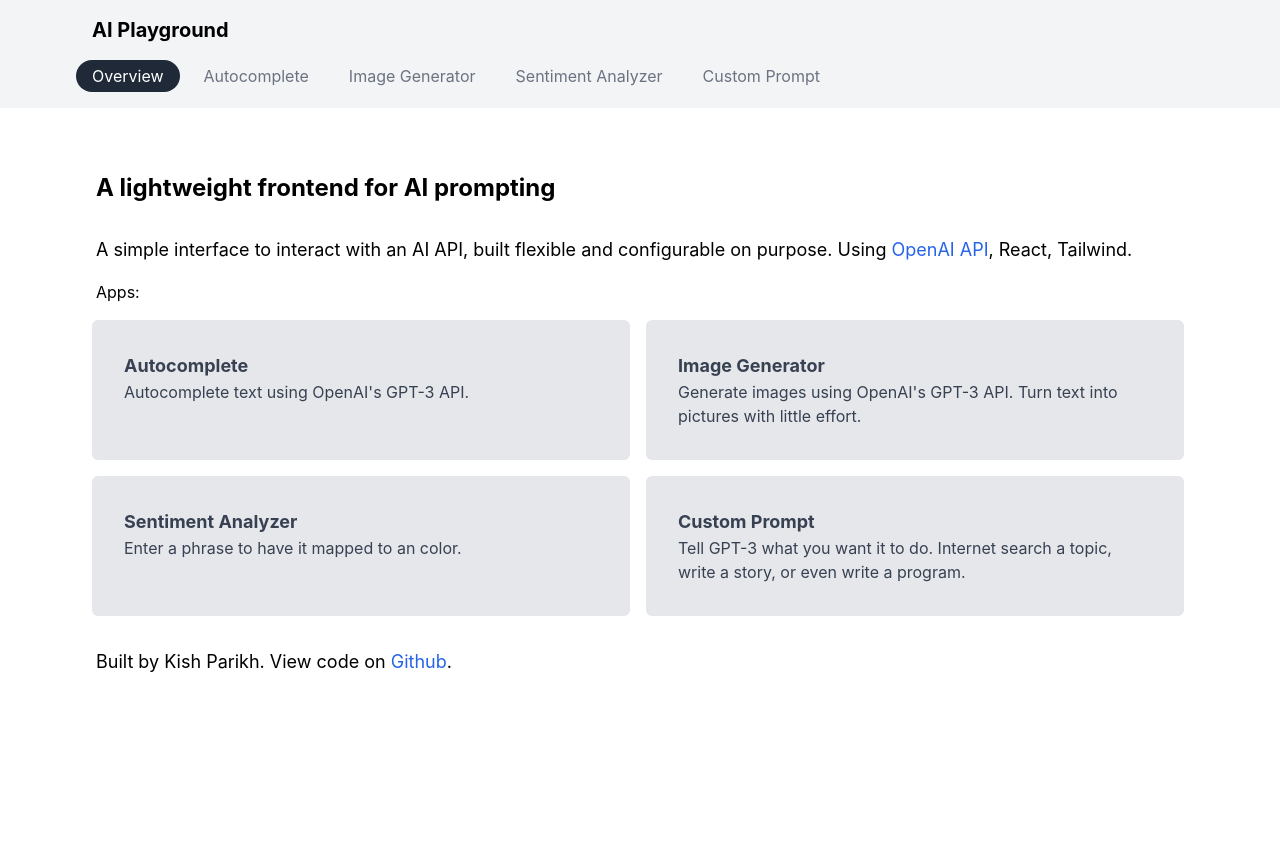
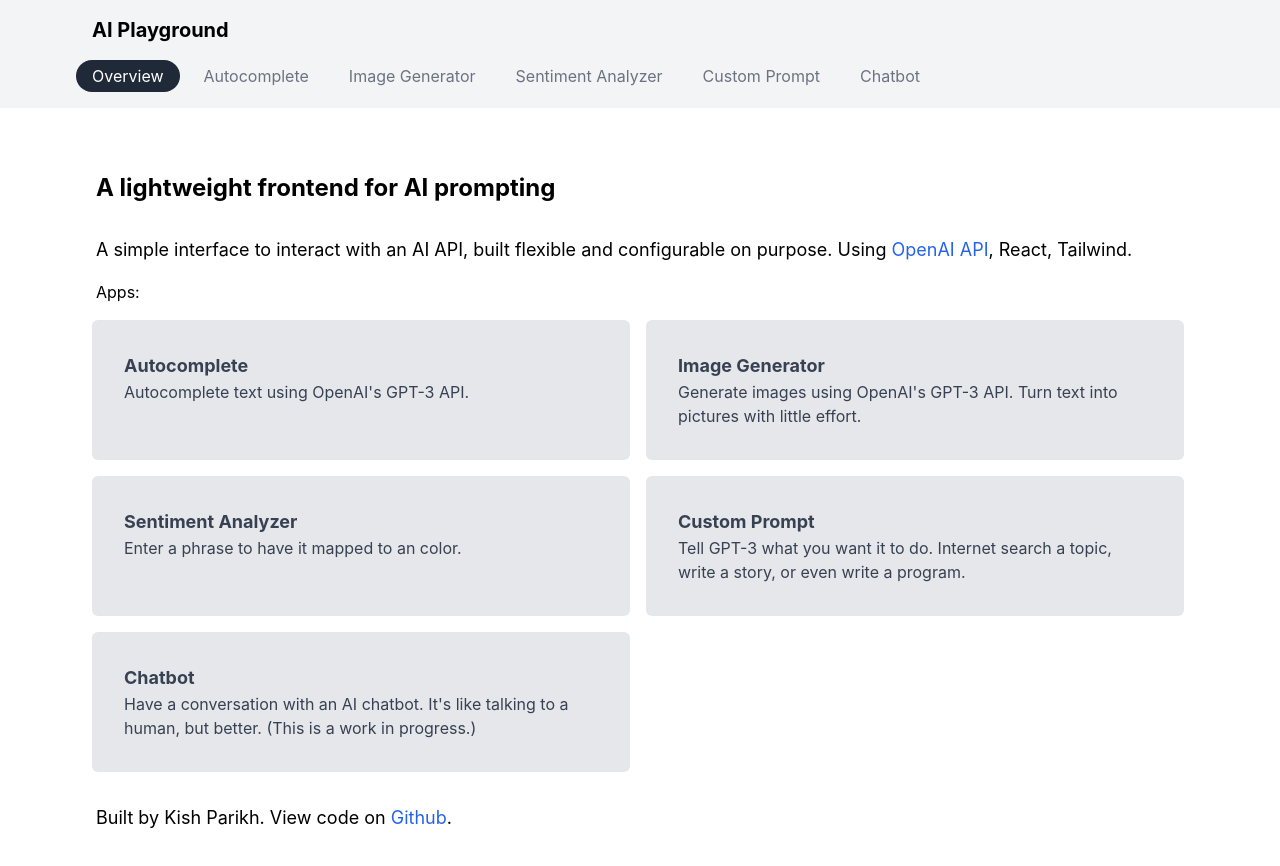
Before and after one commit to KishParikh13/ai-playground, a React (Create React App) app: page / in a window 1280 px wide. Shown: the top 866 px of the page. Before the commit the page ends 800 px from the top, so only its background shows below. Built offline with nearby package versions, Linux system fonts and the light colour scheme.

Commit message:
Add chatbot

```diff
--- a/public/index.html
+++ b/public/index.html
@@ -24,7 +24,7 @@
       work correctly both with client-side routing and a non-root public URL.
       Learn how to configure a non-root public URL by running `npm run build`.
     -->
-    <title>React App</title>
+    <title>AI Playground</title>
   </head>
   <body>
     <noscript>You need to enable JavaScript to run this app.</noscript>
--- a/src/App.js
+++ b/src/App.js
@@ -40,6 +40,15 @@ function App() {
       url: "https://api.openai.com/v1/completions",
       promptSupport: null,
       request: `{"model": "text-davinci-003", "temperature": 0.5, "max_tokens": 128, "n": 1, "top_p": 1, "frequency_penalty": 0.75, "presence_penalty": 0}`
+    },
+    {
+      name: "Chatbot",
+      description: "Have a conversation with an AI chatbot. It's like talking to a human, but better. (This is a work in progress.)",
+      templateType: "chat",
+      numRequestsDefaults: 1,
+      url: "https://api.openai.com/v1/completions",
+      promptSupport: "You are Alan Watts the philosopher. You are helping a 22 year old who lacks motivation and direction, but wants to find happiness. Respond to his messages kindly with a philosophical tangent to what he said in the previous message.",
+      request: `{"model": "text-davinci-003", "temperature": 0.9, "max_tokens": 150, "n": 1, "top_p": 1, "frequency_penalty": 0, "presence_penalty": 0.6, "stop": [" Human:", " AI:"]}`
     }
   ]
 
--- a/src/Interface.jsx
+++ b/src/Interface.jsx
@@ -37,7 +37,7 @@ function Interface (props) {
 
                 if (xhr.status === 0 || (xhr.status >= 200 && xhr.status < 400)) {
                     var newResponses;
-                    if (templateType == "text" || templateType == "card" || templateType == "table") {
+                    if (templateType == "text" || templateType == "card" || templateType == "table" || templateType == "chat") {
                         newResponses = open_ai_response.choices
                     } else {
                         newResponses = open_ai_response.data
--- a/src/ResponseList.jsx
+++ b/src/ResponseList.jsx
@@ -32,6 +32,13 @@ function ResponseList (props) {
                         <p className='p-4 text-lg'>{response.text}</p>
                     </div>
                 )
+            case 'chat':
+                return (
+                    <div className='flex flex-col p-8 gap-y-4 overflow-hidden'>
+                        <p className='p-4 text-md bg-gray-800 text-white rounded-lg rounded-br-none m-2 max-w-[85%] ml-auto'>{response.prompt}</p>
+                        <p className='p-4 text-lg bg-blue-600 text-white rounded-lg rounded-bl-none m-2 max-w-[85%] mr-auto'>{response.text}</p>
+                    </div>
+                )
             default:
                 return (
                     <div className='bg-gray-100'>
@@ -52,6 +59,9 @@ function ResponseList (props) {
         "table": {
             listStyle: "space-y-1 text-lg flex flex-col gap-y-2 ",
         },
+        "chat": {
+            listStyle: "space-y-1 gap-y-2 ",
+        },
         "card": {
             listStyle: "space-y-1 text-lg flex flex-col gap-y-2 ",
         },
```
Also changed, not shown: package.json (+8 -2 lines), 1 other file (tests, documents, lock files or other folders).
